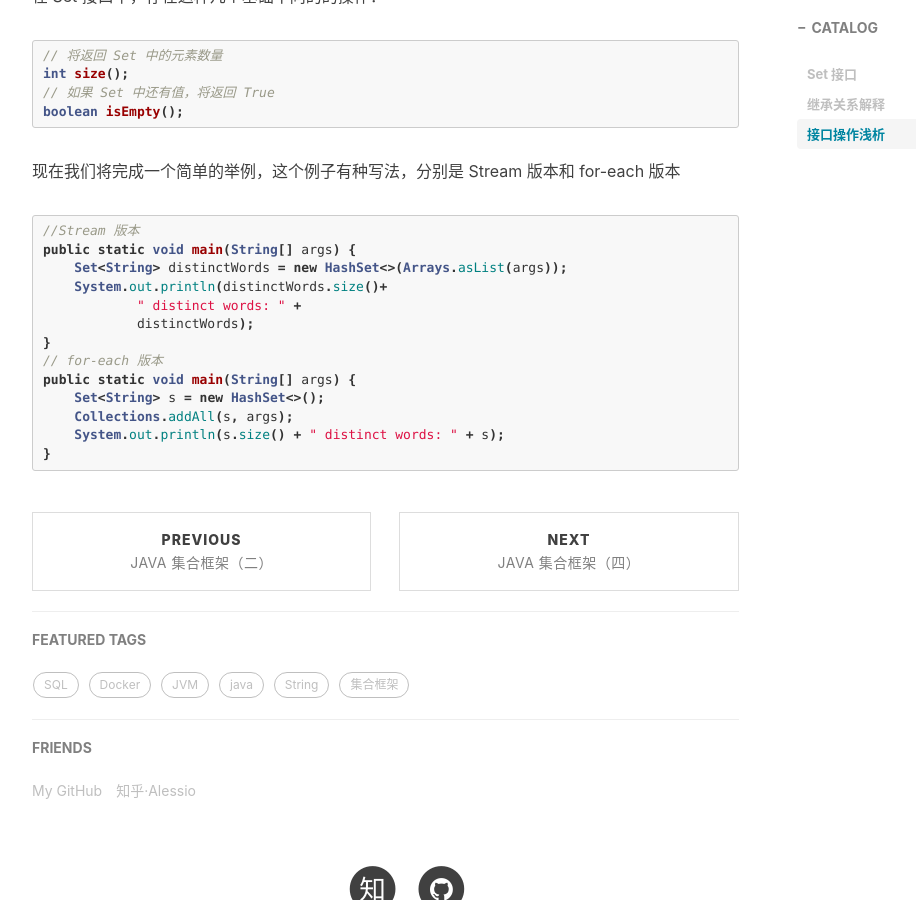
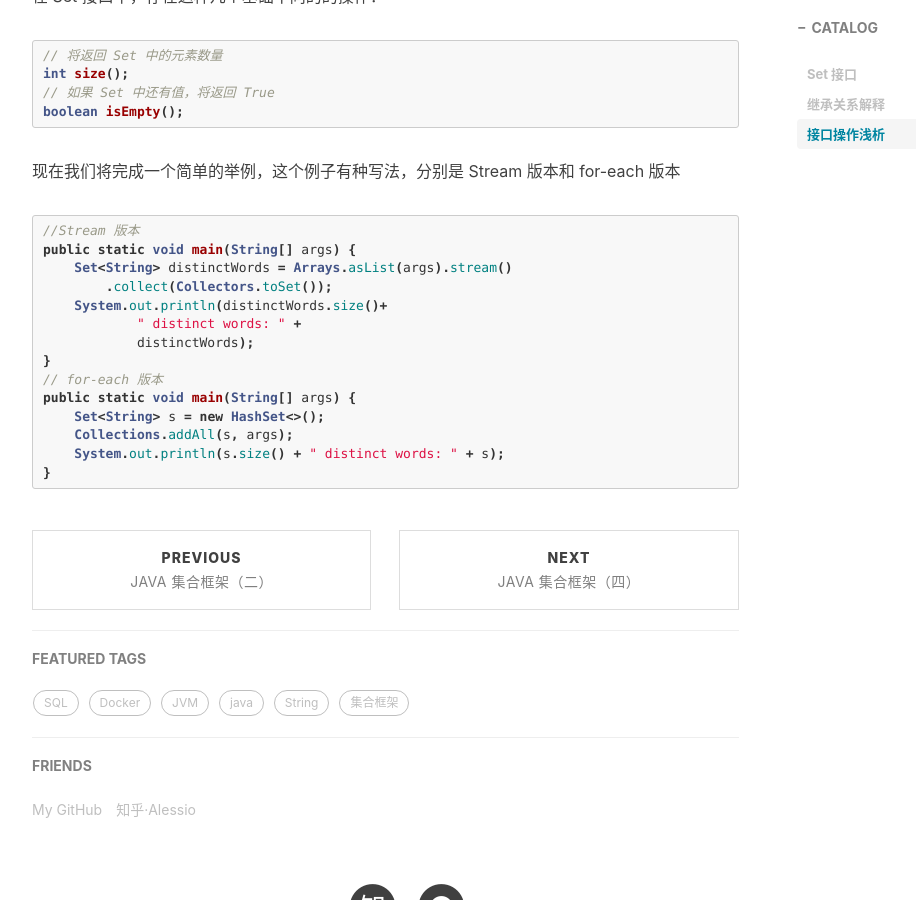
Before and after one commit to Zjianru/zjianru.github.io, a Jekyll site: the page built from _posts/2018-11-07-java集合框架（三）.md, in a window 1280 px wide and 900 px high, scrolled down 2243 px. Shown: the whole window, without its empty margins (233-1149 px from the left). Built offline with Jekyll 4.4.1, drawn with Linux system fonts in a browser that asks for light colours; nearby versions of some CDN libraries; comment, search, counter and statistics services are not loaded.

Commit message:
change Note JCF th

````diff
--- a/_posts/2018-11-07-java集合框架（三）.md
+++ b/_posts/2018-11-07-java集合框架（三）.md
@@ -56,7 +56,8 @@ boolean isEmpty();
 ```java
 //Stream 版本
 public static void main(String[] args) {
-    Set<String> distinctWords = new HashSet<>(Arrays.asList(args));
+    Set<String> distinctWords = Arrays.asList(args).stream()
+        .collect(Collectors.toSet());
     System.out.println(distinctWords.size()+
             " distinct words: " +
             distinctWords);
````
